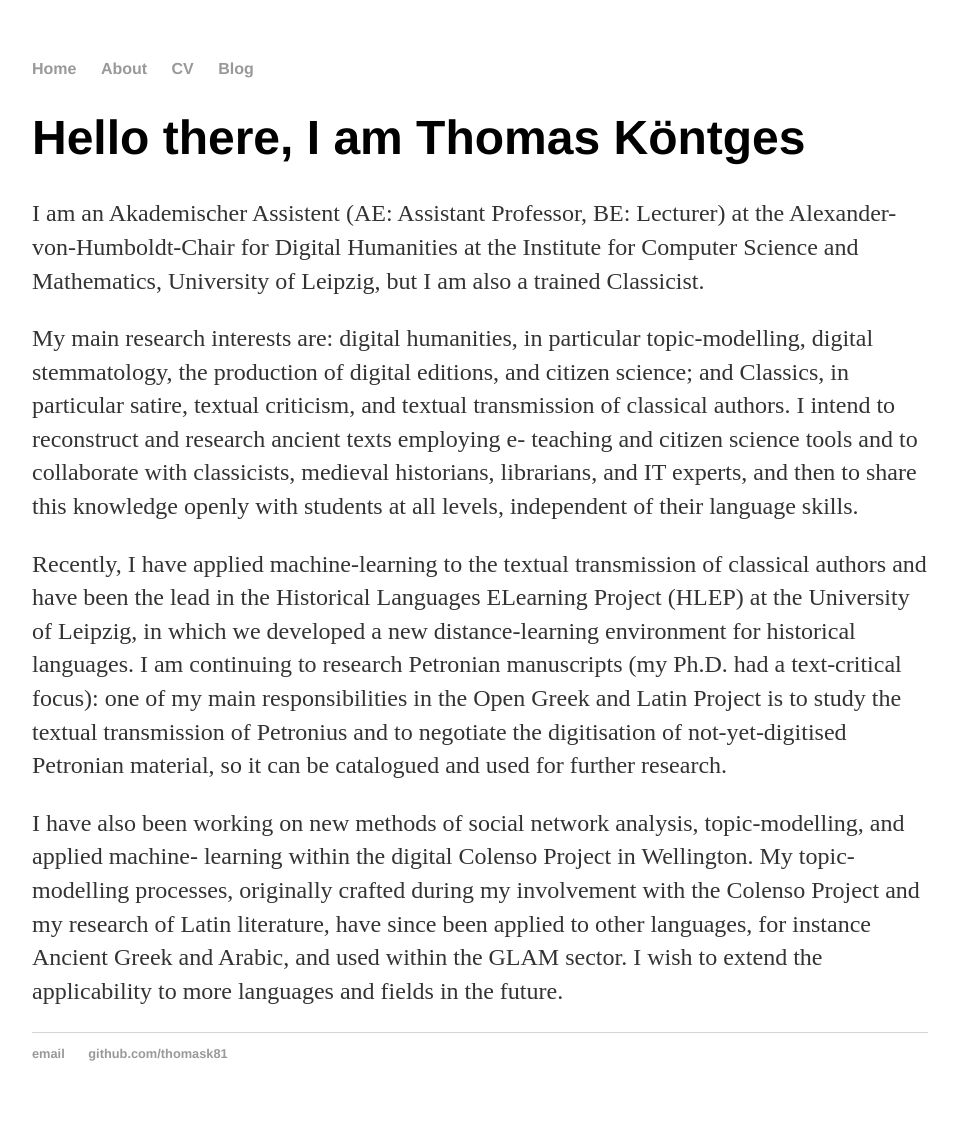
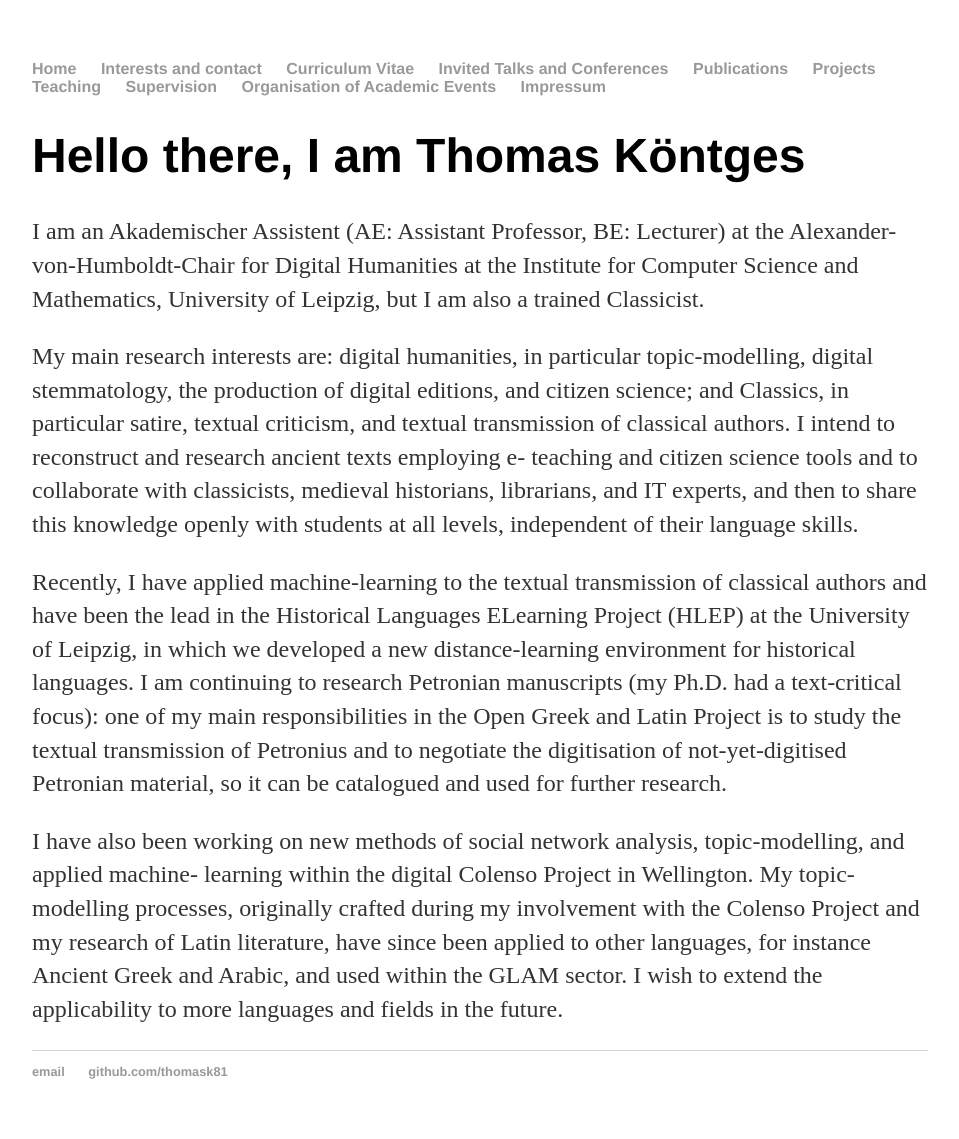
Before and after one commit to ThomasK81/thomask81.github.io, a Jekyll site: the page built from index.html, in a window 1280 px wide. Shown: the whole page, without its empty margins (160-1119 px from the left). Built offline with Jekyll 4.4.1, drawn with Linux system fonts in a browser that asks for light colours.

Commit message:
Update default.html

```diff
--- a/_layouts/default.html
+++ b/_layouts/default.html
@@ -9,10 +9,16 @@
 			<nav>
 	    		<ul>
 	        		<li><a href="/">Home</a></li>
-		        	<li><a href="/about">About</a></li>
-	        		<li><a href="/cv">CV</a></li>
-	        		<li><a href="/blog">Blog</a></li>
-	    		</ul>
+		        	<li><a href="/contact">Interests and contact</a></li>
+	        		<li><a href="/cv">Curriculum Vitae</a></li>
+	        		<li><a href="/talks">Invited Talks and Conferences</a></li>
+	        		<li><a href="/publications">Publications</a></li>
+	        		<li><a href="/projects">Projects</a></li>
+	        		<li><a href="/teaching">Teaching</a></li>
+	        		<li><a href="/supervision">Supervision</a></li>
+	        		<li><a href="/events">Organisation of Academic Events</a></li>
+	        		<li><a href="/impressum0">Impressum</a></li>
+	        		</ul>
 			</nav>
 			<div class="container">
 
```
